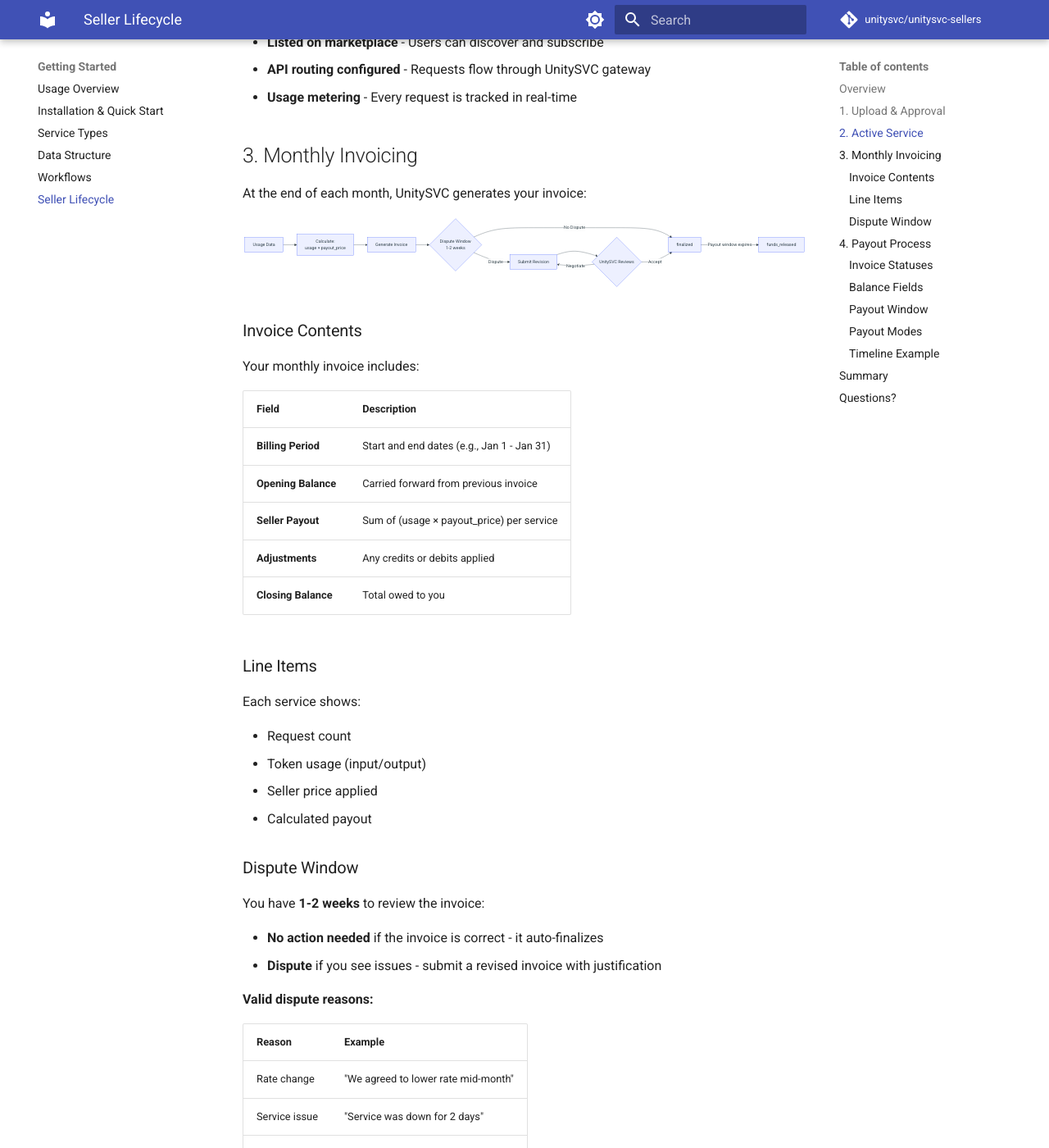
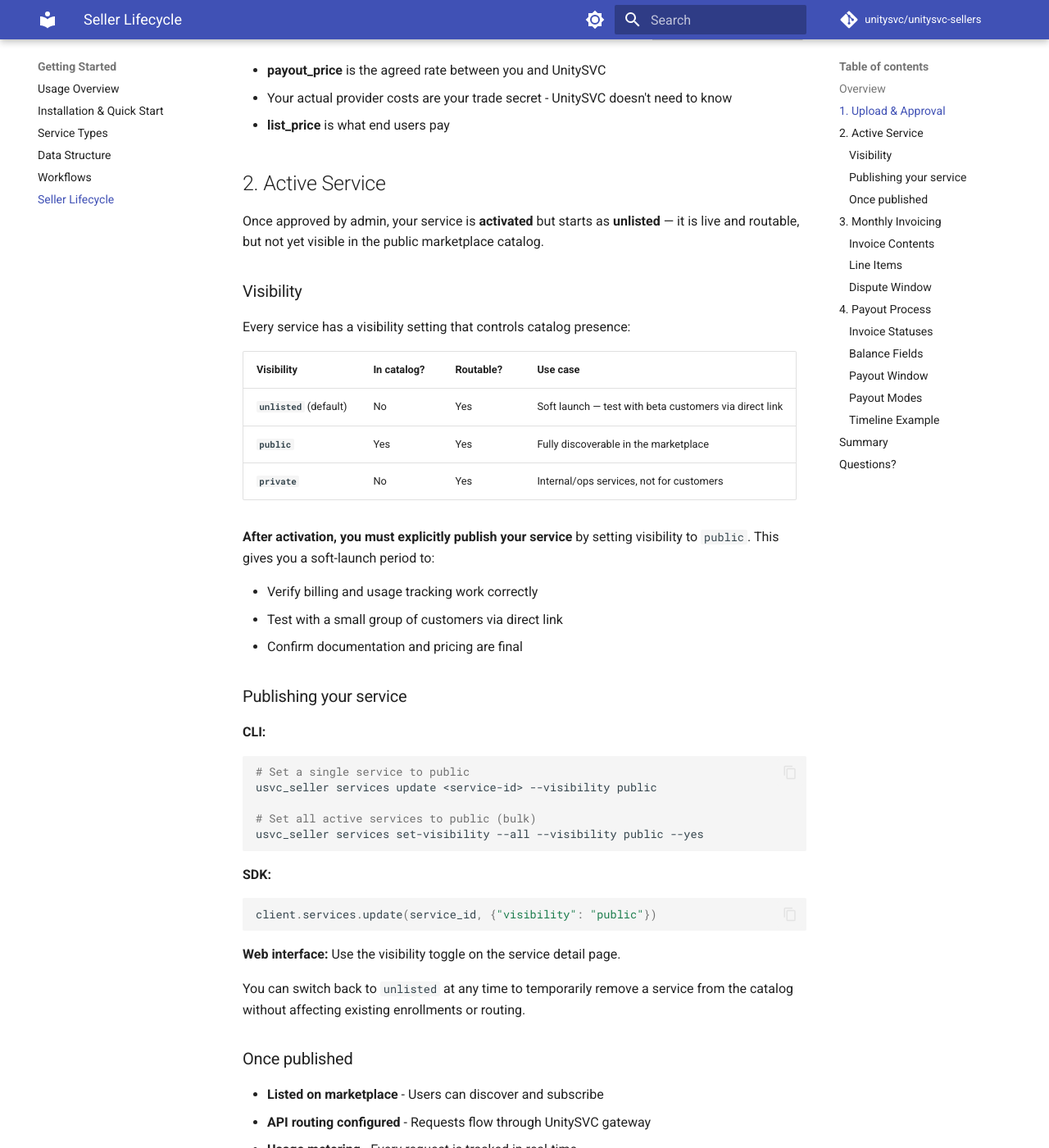
Before and after one commit to unitysvc/unitysvc-sellers, an MkDocs documentation site: the page built from docs/seller-lifecycle.md, in a window 1280 px wide and 1400 px high, scrolled down 2409 px. Shown: the whole window at 82% size. Built offline with MkDocs 1.6.1 and Material for MkDocs 9.7.7, drawn with Linux system fonts in a browser that asks for light colours; comment, search, counter and statistics services are not loaded; some of the changed text lies outside the part shown.

Commit message:
Document service visibility in seller lifecycle and workflows
- seller-lifecycle.md: Add visibility concept (unlisted/public/private),
  explain the soft-launch phase between activation and publishing,
  include CLI/SDK examples for setting visibility
- workflows.md: Add "Publish to Marketplace" step after upload

Co-Authored-By: Claude Opus 4.6 (1M context) <noreply@anthropic.com>

````diff
--- a/docs/seller-lifecycle.md
+++ b/docs/seller-lifecycle.md
@@ -16,8 +16,9 @@ flowchart TD
     end
 
     subgraph Active["3. Active Service"]
-        D[Service goes live]
-        E[Usage tracked per request]
+        D[Service activated<br/>visibility: unlisted]
+        D2{Seller sets<br/>visibility: public}
+        E[Listed on marketplace<br/>Usage tracked]
     end
 
     subgraph Billing["4. Monthly Billing"]
@@ -35,7 +36,8 @@ flowchart TD
     A --> C
     B --> C
     C -->|Approved| D
-    D --> E
+    D --> D2
+    D2 -->|Published| E
     E --> F
     F --> G
     G -->|No dispute| H
@@ -80,7 +82,47 @@ flowchart LR
 
 ## 2. Active Service
 
-Once approved, your service goes live:
+Once approved by admin, your service is **activated** but starts as **unlisted** — it is live and routable, but not yet visible in the public marketplace catalog.
+
+### Visibility
+
+Every service has a visibility setting that controls catalog presence:
+
+| Visibility | In catalog? | Routable? | Use case |
+|---|---|---|---|
+| **`unlisted`** (default) | No | Yes | Soft launch — test with beta customers via direct link |
+| **`public`** | Yes | Yes | Fully discoverable in the marketplace |
+| **`private`** | No | Yes | Internal/ops services, not for customers |
+
+**After activation, you must explicitly publish your service** by setting visibility to `public`. This gives you a soft-launch period to:
+
+-   Verify billing and usage tracking work correctly
+-   Test with a small group of customers via direct link
+-   Confirm documentation and pricing are final
+
+### Publishing your service
+
+**CLI:**
+
+```bash
+# Set a single service to public
+usvc_seller services update <service-id> --visibility public
+
+# Set all active services to public (bulk)
+usvc_seller services set-visibility --all --visibility public --yes
+```
+
+**SDK:**
+
+```python
+client.services.update(service_id, {"visibility": "public"})
+```
+
+**Web interface:** Use the visibility toggle on the service detail page.
+
+You can switch back to `unlisted` at any time to temporarily remove a service from the catalog without affecting existing enrollments or routing.
+
+### Once published
 
 -   **Listed on marketplace** - Users can discover and subscribe
 -   **API routing configured** - Requests flow through UnitySVC gateway
@@ -234,13 +276,14 @@ The payout window (default 2 months) provides time for:
 
 ## Summary
 
-1. **Publish** your ServiceOffering and ServiceListing
+1. **Upload** your ServiceOffering and ServiceListing
 2. **UnitySVC reviews** and approves your submission
-3. **Service goes live** and usage is tracked
-4. **Monthly invoice** generated based on usage × payout_price
-5. **Dispute window** gives you time to review (1-2 weeks)
-6. **Payout window** protects against chargebacks (1-2 months)
-7. **Payout** when balance becomes available
+3. **Service activated** as `unlisted` — live and routable, not in catalog
+4. **Set visibility to `public`** when ready for the marketplace
+5. **Monthly invoice** generated based on usage × payout_price
+6. **Dispute window** gives you time to review (1-2 weeks)
+7. **Payout window** protects against chargebacks (1-2 months)
+8. **Payout** when balance becomes available
 
 ## Questions?
 
````
Also changed, not shown: docs/workflows.md (+14 -0 lines).
